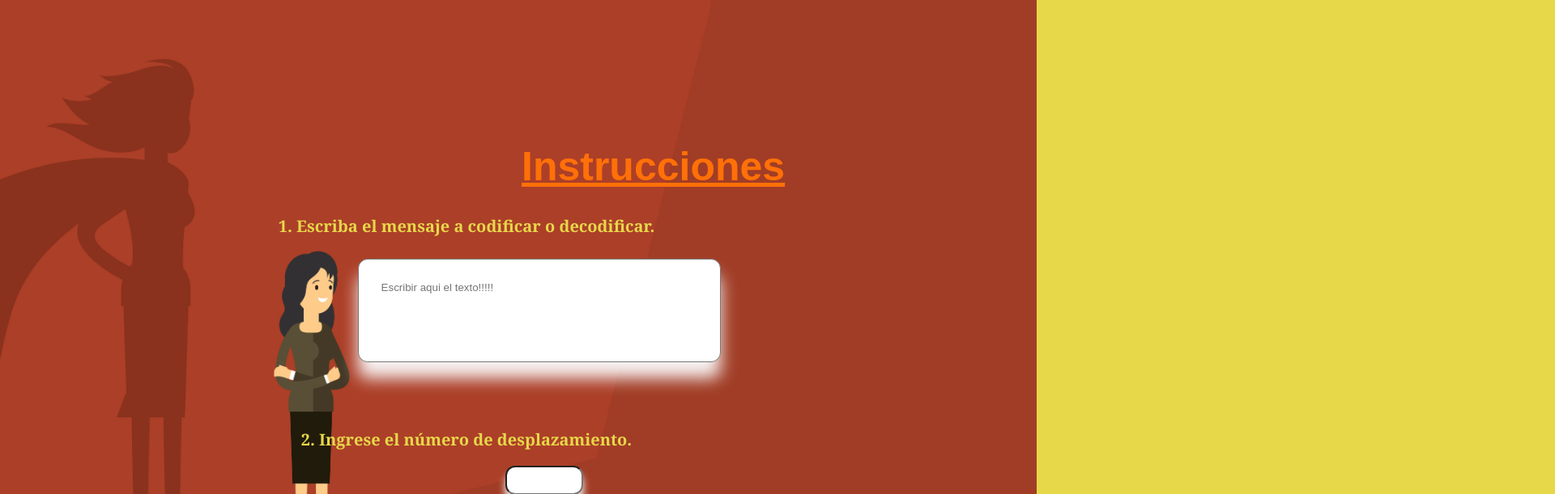
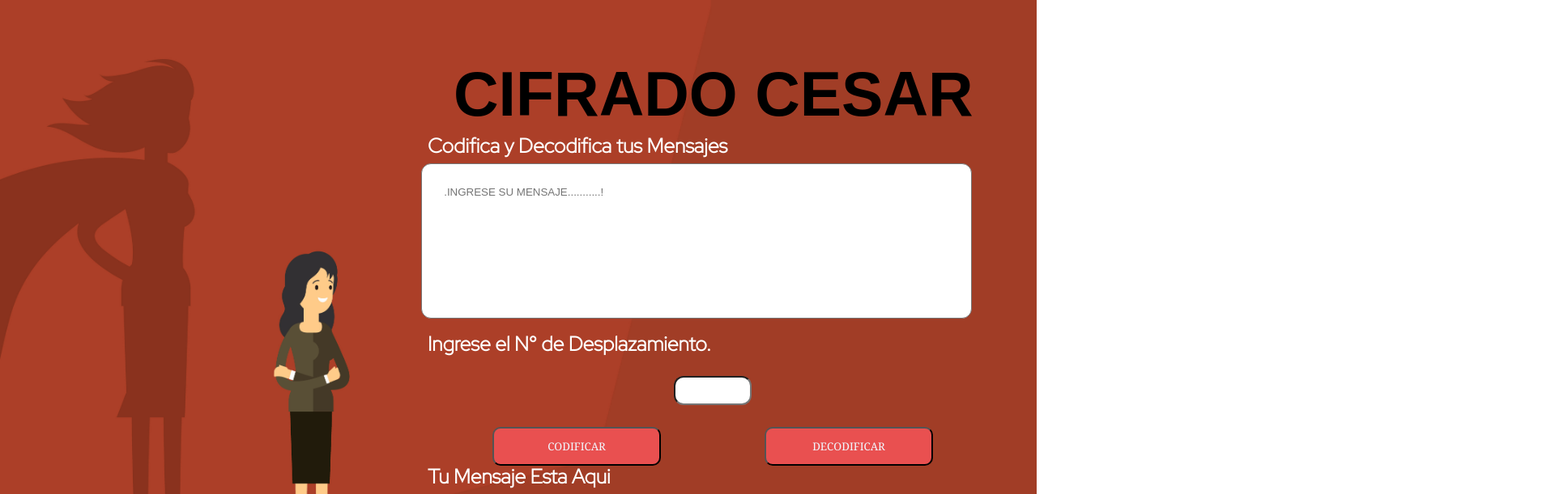
Before and after one commit to Laboratoria/LIM017-cipher, a website with bundled scripts: page src/index.html in a window 1280 px wide. Both pictures are taken after a click on the button "Iniciar". Shown: the top 611 px of the page at 81% size, 1920 px wide, since content can reach past the window. Built offline with nearby package versions, Linux system fonts and the light colour scheme; a web font is replaced by a local one.

Commit message:
proyecto modifique html y css

```diff
--- a/src/index.html
+++ b/src/index.html
@@ -8,10 +8,12 @@
 <link rel="preconnect" href="https://fonts.gstatic.com" crossorigin>
 <link href="https://fonts.googleapis.com/css2?family=Zen+Tokyo+Zoo&display=swap" rel="stylesheet">
 <link href="https://fonts.googleapis.com/css2?family=Urbanist:wght@100&display=swap" rel="stylesheet">
+<link href="https://fonts.googleapis.com/css2?family=Allerta+Stencil&display=swap" rel="stylesheet">
+<link href="https://fonts.googleapis.com/css2?family=Red+Hat+Display:wght@300&display=swap" rel="stylesheet">
   </head>
   <body>
     <section class="window1"  style="display: flex">
-      <img  class="woman" src="imagen/img.jpg"  alt=" ">
+      <img  class="woman" src="imagen/img.jpg"  >
       <div class="txt">
         <h1 class="little1">E N T R E N O S O T R A S</h1>
         <p class="little2">
@@ -21,34 +23,36 @@
         <button class="descripcion_button" id="btn1">Iniciar</button>
         </div>
       </section>
-    <section class="window2" style="display:none">
-    <img  class="hero" src="imagen/img2.jpg"  alt=" ">
-    <h1 class="little3">Cifrado César</h1>
+      <section class="window2" style="display:none">
+    <div class="wind" style="display: flex">
+    <img  class="hero" src="imagen/img2.jpg"  >
+    <div class="txt1">
+    <h1 class="little3">CIFRADO CESAR</h1>
      <h5 class="etiq1">
-          <u>Instrucciones</u></h5>
-          <h3 class="etiq2">1. Escriba el mensaje a codificar o decodificar.</h3>
-      <textarea
+          Codifica y Decodifica tus Mensajes</h5>
+  <textarea
         type="text"
         class="caja1"
         id="c1"
-        placeholder="Escribir aqui el texto!!!!!"
+        placeholder=".INGRESE SU MENSAJE...........!"
       ></textarea>
-      <h5 class="etiq3">2. Ingrese el número de desplazamiento.</h5>
+      <h5 class="etiq2">Ingrese el N° de Desplazamiento.</h5>
       <br />
       <input class="input1" type="number" id="interval" min="0" max="33"/>
       <br />
-      <h5 class="etiq4">3. Click en cifrar o descifrar según requiera.</h5>
-      <button class="encodebtn" id="btn2">Codificar</button>
-      <button class="decodebtn"  id="btn3">Decodificar</button>
-      <h5 class="etiq5">4.¡Tu mensaje aparece aqui!.</h5>
+      <button class="encodebtn" id="btn2">CODIFICAR</button>
+      <button class="decodebtn"  id="btn3">DECODIFICAR</button>
+      <h5 class="etiq3">Tu Mensaje Esta Aqui</h5>
       <textarea
         type="text"
         class="caja2"
         id="c2"
-        placeholder="El Texto cifrado aparecera aquí.......!!!!"
+        placeholder="EL MENSAJE APARECE AQUI........!"
       ></textarea>
-      <button class="returnbutton" id="btn4">Atras</button>
-   </section>
+      <button class="returnbutton" id="btn4">ATRAS</button>
+    </div>
+  </div>
+  </section>
   <script src="index.js" type="module"></script>
   </body>
    </html>
--- a/src/style.css
+++ b/src/style.css
@@ -4,27 +4,23 @@
   box-sizing: border-box;
   font-family: sans-serif;
 }
-body {
-  background-color: #e7d84a;
-  display: block;
-}
+
 .woman {
-  display: absolute;
   width: 100%;
-  height: 100%;
+  display: flex;
 }
 .txt {
   position: absolute;
   left: 20px;
   top: 70px;
 }
-h1 {
+.little1 {
   font-family: "Zen Tokyo Zoo", cursive;
   font-size: 70px;
   text-align: center;
   color: rgb(247, 239, 239);
   padding: 30px 20px;
-  top: 150px;
+  top: 15px;
 }
 p {
   text-align: center;
@@ -52,152 +48,129 @@ b {
   width: 10rem;
 }
 
+.wind {
+  width: 50%;
+  display: absolute;
+  position: absolute;
+  margin: 0%;
+}
 .hero {
+  width: 200%;
   display: absolute;
-  width: 100%;
-  height: 100%;
-  image-orientation: center;
-  border-image-slice: 30px;
+  position: absolute;
+  margin: absolute;
+}
+.txt1 {
+  position: relative;
 }
 
 .little3 {
-  color: #ffb000;
+  color: 000000;
+  font-family: "Allerta Stencil", sans-serif;
+  font-size: 77px;
+  left: 35rem;
+  top: 4.5rem;
+  position: relative;
 }
 .etiq1 {
-  font-family: Georgia, "Times New Roman", Times, serif;
+  font-family: "Red Hat Display", sans-serif;
   color: white;
-  text-align: center;
-  font-size: 50px;
-  padding: 10px 20px;
-  position: absolute;
-  left: 78vh;
-  top: 20vh;
-  color: #ff7008;
+  font-size: 25px;
+  position: relative;
+  left: 33rem;
+  top: 4.7rem;
+  color: white;
 }
-.etiq2 {
-  font-family: Georgia, "Times New Roman", Times, serif;
-  color: white;
-  text-align: center;
-  font-size: 1.25rem;
-  padding: 10px 20px;
-  position: absolute;
-  left: -64rem;
-  top: 32vh;
-  color: #e7d84a;
-  width: 250%;
-}
+
 .caja1 {
-  position: absolute;
-  top: 40vh;
-  left: 27.65rem;
-  align-items: center;
-  box-shadow: 0 20px 20px rgb(247, 243, 243);
-  height: 8rem;
-  width: 28rem;
+  position: relative;
+  top: 5rem;
+  left: 32.5rem;
+  height: 12rem;
+  width: 42.5rem;
   resize: none;
   border-radius: 12px;
   padding: 1.7rem;
+  align-items: center;
 }
-.etiq3 {
-  font-family: Georgia, "Times New Roman", Times, serif;
+.etiq2 {
+  font-family: "Red Hat Display", sans-serif;
   color: white;
-  text-align: center;
-  font-size: 1.25rem;
-  padding: 10px 20px;
-  position: absolute;
-  left: -64rem;
-  top: 65vh;
-  color: #e7d84a;
-  width: 250%;
+  font-size: 25px;
+  position: relative;
+  left: 33rem;
+  top: 5.7rem;
+  color: white;
 }
 input {
-  position: absolute;
-  top: 72vh;
-  left: 39rem;
+  position: relative;
+  top: 6rem;
+  left: 52rem;
   align-items: center;
-  box-shadow: 0 10px 10px rgb(247, 243, 243);
   height: 1rem;
   width: 6rem;
   resize: none;
   border-radius: 12px;
   padding: 1rem;
 }
-.etiq4 {
-  font-family: Georgia, "Times New Roman", Times, serif;
-  color: white;
-  text-align: center;
-  font-size: 1.25rem;
-  padding: 10px 20px;
-  position: absolute;
-  left: -64rem;
-  top: 80vh;
-  color: #e7d84a;
-  width: 250%;
-}
+
 .encodebtn {
   position: absolute;
-  top: 90vh;
-  left: 33rem;
+  top: 33rem;
+  left: 38rem;
   display: flex;
   justify-content: center;
   align-items: center;
   font-family: Georgia, "Times New Roman", Times, serif;
-  box-shadow: 0 10px 10px rgb(247, 243, 243);
-  background-color: #b40c0b;
+  background-color: rgba(233, 80, 80, 1);
   color: aliceblue;
   border-radius: 10px;
-  width: 7.3rem;
-  height: 2.5rem;
+  width: 13rem;
+  height: 3rem;
 }
 
 .decodebtn {
   position: absolute;
-  top: 90vh;
-  left: 43.5rem;
+  top: 33rem;
+  left: 59rem;
   align-items: center;
   font-family: Georgia, "Times New Roman", Times, serif;
-  box-shadow: 0 10px 10px rgb(247, 243, 243);
-  background-color: #b40c0b;
+  background-color: rgba(233, 80, 80, 1);
   color: aliceblue;
   border-radius: 10px;
-  width: 7rem;
-  height: 2.5rem;
+  width: 13rem;
+  height: 3rem;
 }
-.etiq5 {
-  font-family: Georgia, "Times New Roman", Times, serif;
+.etiq3 {
+  font-family: "Red Hat Display", sans-serif;
   color: white;
-  text-align: center;
-  font-size: 1.25rem;
-  padding: 10px 20px;
-  position: absolute;
-  left: -64rem;
-  top: 100vh;
-  color: #e7d84a;
-  width: 250%;
+  font-size: 25px;
+  position: relative;
+  left: 33rem;
+  top: 10.5rem;
+  color: white;
 }
+
 .caja2 {
-  position: absolute;
-  top: 108vh;
-  left: 27.65rem;
-  align-items: center;
-  box-shadow: 0 20px 20px rgb(247, 243, 243);
-  height: 8rem;
-  width: 28rem;
+  position: relative;
+  top: 11rem;
+  left: 32.5rem;
+  height: 12rem;
+  width: 42.5rem;
   resize: none;
   border-radius: 12px;
-  padding: 1.8rem;
+  padding: 1.7rem;
+  align-items: center;
 }
 .returnbutton {
   position: absolute;
-  top: 135vh;
-  left: 37rem;
+  top: 53rem;
+  left: 50rem;
   align-items: center;
   font-family: Georgia, "Times New Roman", Times, serif;
-  box-shadow: 0 10px 10px rgb(247, 243, 243);
-  background-color: #ffb000;
+  background-color: rgba(233, 80, 80, 1);
   color: aliceblue;
   border-radius: 10px;
   width: 10rem;
-  height: 2.5rem;
-  margin-bottom: 50px;
+  height: 3rem;
 }
```
